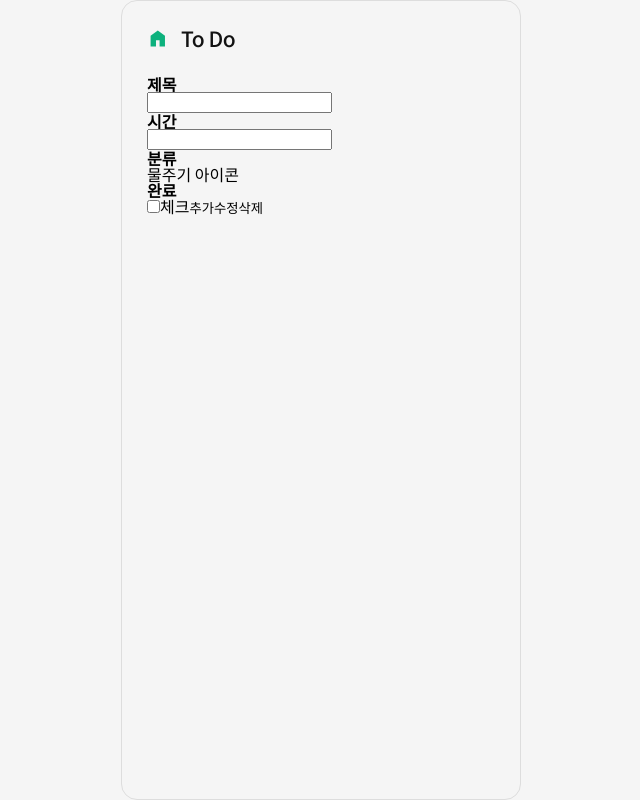
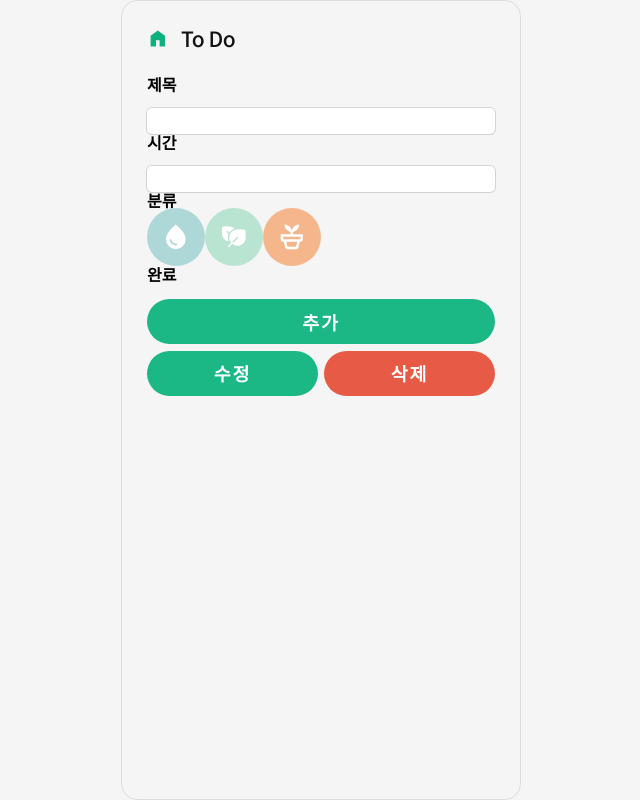
Before and after one commit to annkim7/to-do-app, a React (Create React App) app in the folder to-do-react/: page /add in a window 1280 px wide. Shown: the whole page, without its empty margins (319-959 px from the left). Built offline with nearby package versions, Linux system fonts and the light colour scheme; some icons are missing; a web font is replaced by a local one.

Commit message:
#6 폼 input, button 커스텀 스타일 적용

```diff
--- a/to-do-react/src/App.js
+++ b/to-do-react/src/App.js
@@ -23,6 +23,7 @@ export default function App() {
             <Route path="/" element={<Main />} />
             <Route path="/list" element={<List />} />
             <Route path="/add" element={<Add />} />
+            <Route path="/edit" element={<Add />} />
           </Routes>
         </main>
       </Router>
--- a/to-do-react/src/components/Item.js
+++ b/to-do-react/src/components/Item.js
@@ -1,24 +1,10 @@
 import React from "react";
+import { Link } from "react-router-dom";
+
 import styled from "styled-components";
 import { Icon } from "@iconify/react";
-
-const ItemLi = styled.li`
-  display: grid;
-  grid: "a b d" "a c d";
-  grid-template-columns: 3.625rem auto 1rem;
-  max-height: 3.625rem;
-`;
-
-const Category = styled.span`
-  ${({ theme }) => theme.flexBox("row", "center", "center")}
-  grid-area: a;
-  width: 3.625rem;
-  height: 3.625rem;
-  border-radius: 50%;
-  background: ${({ theme }) => theme.cateBlue};
-  font-size: 1.85rem;
-  color: #fff;
-`;
+import { Category, ItemLi } from "../styles/Custom";
+import { Check } from "../styles/Button";
 
 const ListTitle = styled.h4`
   padding: 0.8rem 0.6rem 0 0.6rem;
@@ -31,31 +17,11 @@ const Time = styled.span`
   color: ${({ theme }) => theme.timeGray};
 `;
 
-const Check = styled.div`
-  ${({ theme }) => theme.flexBox("row", "center", "center")}
-  grid-area: d;
-  color: ${({ theme }) => theme.checkGreen};
-  input {
-    display: none;
-  }
-  label {
-    height: 100%;
-    cursor: pointer;
-  }
-  input + label svg {
-    width: 1rem;
-    height: 100%;
-    opacity: 0;
-  }
-  input:checked + label svg {
-    opacity: 1;
-  }
-`;
-
 export default function Item() {
   return (
     <ItemLi>
-      <Category symbol="water">
+      <Link to="/edit">
+        <Category symbol={({ theme }) => theme.cateBlue}>
           <Icon icon="material-symbols:water-drop" />
         </Category>
         <ListTitle>몬스테라 물주기</ListTitle>
@@ -66,6 +32,7 @@ export default function Item() {
             <Icon icon="material-symbols:done"></Icon>
           </label>
         </Check>
+      </Link>
     </ItemLi>
   );
 }
--- a/to-do-react/src/components/Notice.js
+++ b/to-do-react/src/components/Notice.js
@@ -1,39 +1,7 @@
 import React from "react";
-import styled from "styled-components";
 import { Link } from "react-router-dom";
-
-const Alarm = styled.section`
-  margin-bottom: 1.563rem;
-  padding: ${({ theme }) => theme.pd20};
-  background: ${({ theme }) => theme.mainGreen};
-  border-radius: 1rem;
-  h2 {
-    margin-top: 0.5rem;
-    margin-bottom: 0.65rem;
-    font-size: 1.68rem;
-    letter-spacing: -0.025em;
-    font-weight: 400;
-    line-height: 1.2;
-    color: #fff;
-  }
-  .date {
-    font-size: 0.65rem;
-    color: #fff;
-    letter-spacing: -0.025em;
-    font-weight: 300;
-  }
-`;
-
-const LightBlueButton = styled.button`
-  display: flex;
-  margin-left: auto;
-  padding: 0.3rem 1.1rem;
-  background: ${({ theme }) => theme.mainSky};
-  font-size: 0.65rem;
-  border-radius: 1.15rem;
-  letter-spacing: -0.025em;
-  font-weight: 500;
-`;
+import { Alarm } from "../styles/Custom";
+import { LightBlueButton } from "../styles/Button";
 
 export default function Notice() {
   return (
--- a/to-do-react/src/pages/Add.js
+++ b/to-do-react/src/pages/Add.js
@@ -1,22 +1,55 @@
 import React from "react";
+import { Icon } from "@iconify/react";
+import { Category, WriteArea } from "../styles/Custom";
+import {
+  Check,
+  ButtonBox,
+  BigGreenButton,
+  SmallButton,
+} from "../styles/Button";
+import styled from "styled-components";
+
+const FormArea = styled.article`
+  .categoryBox {
+    display: flex;
+  }
+`;
 
 export default function Add() {
   return (
-    <article>
+    <FormArea>
       <h3>제목</h3>
-      <input type="text" title="제목 쓰기"></input>
+      <WriteArea type="text" title="제목 쓰기"></WriteArea>
       <h3>시간</h3>
-      <input type="text" title="시간 쓰기"></input>
+      <WriteArea type="text" title="시간 쓰기"></WriteArea>
       <h3>분류</h3>
-      <ul>
-        <li>물주기 아이콘</li>
-      </ul>
+      <div className="categoryBox">
+        <Category symbol={({ theme }) => theme.cateBlue}>
+          <Icon icon="material-symbols:water-drop" />
+        </Category>
+        <Category symbol={({ theme }) => theme.cateGreen}>
+          <Icon icon="fluent:leaf-two-20-filled" />
+        </Category>
+        <Category symbol={({ theme }) => theme.cateOrange}>
+          <Icon icon="material-symbols:potted-plant-outline" />
+        </Category>
+      </div>
       <h3>완료</h3>
-      <input type="checkbox" title="완료 체크" id="checkDone"></input>
-      <label htmlFor="checkDone">체크</label>
-      <button>추가</button>
-      <button>수정</button>
-      <button>삭제</button>
-    </article>
+      <Check>
+        <input type="checkbox" title="완료 체크" id="checkDone"></input>
+        <label htmlFor="checkDone">
+          <Icon icon="material-symbols:done"></Icon>
+        </label>
+      </Check>
+      <ButtonBox>
+        <BigGreenButton colorType={({ theme }) => theme.checkGreen}>
+          추가
+        </BigGreenButton>
+        <SmallButton colorType={({ theme }) => theme.checkGreen}>
+          수정
+        </SmallButton>
+        <SmallButton colorType={({ theme }) => theme.mainRed}>삭제</SmallButton>
+      </ButtonBox>
+    </FormArea>
   );
 }
--- /dev/null
+++ b/to-do-react/src/styles/Button.js
@@ -0,0 +1,54 @@
+import styled from "styled-components";
+
+export const Check = styled.div`
+  ${({ theme }) => theme.flexBox("row", "center", "center")}
+  grid-area: d;
+  color: ${({ theme }) => theme.checkGreen};
+  input {
+    display: none;
+  }
+  label {
+    height: 100%;
+    cursor: pointer;
+  }
+  input + label svg {
+    width: 1rem;
+    height: 100%;
+    opacity: 0;
+  }
+  input:checked + label svg {
+    opacity: 1;
+  }
+`;
+
+export const ButtonBox = styled.div`
+  display: flex;
+  flex-wrap: wrap;
+  gap: 0.4rem;
+`;
+
+export const LightBlueButton = styled.button`
+  display: flex;
+  margin-left: auto;
+  padding: 0.3rem 1.1rem;
+  background: ${({ theme }) => theme.mainSky};
+  font-size: 0.65rem;
+  border-radius: 1.15rem;
+  letter-spacing: -0.025em;
+  font-weight: 500;
+`;
+
+export const BigGreenButton = styled.button`
+  width: 100%;
+  padding: 0.6rem;
+  color: #fff;
+  font-size: 1.15rem;
+  font-weight: 600;
+  letter-spacing: 0.1em;
+  background: ${(props) => props.colorType};
+  border-radius: 1.875rem;
+`;
+
+export const SmallButton = styled(BigGreenButton)`
+  width: calc(50% - 0.2rem);
+`;
--- /dev/null
+++ b/to-do-react/src/styles/Custom.js
@@ -0,0 +1,50 @@
+import styled from "styled-components";
+
+export const ItemLi = styled.li`
+  > a {
+    display: grid;
+    grid: "a b d" "a c d";
+    grid-template-columns: 3.625rem auto 1rem;
+    max-height: 3.625rem;
+  }
+`;
+
+export const Category = styled.span`
+  ${({ theme }) => theme.flexBox("row", "center", "center")}
+  grid-area: a;
+  width: 3.625rem;
+  height: 3.625rem;
+  border-radius: 50%;
+  background: ${(props) => props.symbol};
+  font-size: 1.85rem;
+  color: #fff;
+`;
+
+export const WriteArea = styled.input`
+  height: 1.625rem;
+  margin-top: 1rem;
+  border-radius: 0.313rem;
+  box-shadow: ${({ theme }) => theme.borderShadow};
+`;
+
+export const Alarm = styled.section`
+  margin-bottom: 1.563rem;
+  padding: ${({ theme }) => theme.pd20};
+  background: ${({ theme }) => theme.mainGreen};
+  border-radius: 1rem;
+  h2 {
+    margin-top: 0.5rem;
+    margin-bottom: 0.65rem;
+    font-size: 1.68rem;
+    letter-spacing: -0.025em;
+    font-weight: 400;
+    line-height: 1.2;
+    color: #fff;
+  }
+  .date {
+    font-size: 0.65rem;
+    color: #fff;
+    letter-spacing: -0.025em;
+    font-weight: 300;
+  }
+`;
--- a/to-do-react/src/styles/Global.js
+++ b/to-do-react/src/styles/Global.js
@@ -19,11 +19,14 @@ const GlobalStyle = createGlobalStyle`
     }
 
     input, textarea {
+        width:100%;
+        margin:0;
+        padding:0;
+        border:0;
         -moz-user-select: auto;
         -webkit-user-select: auto;
         -ms-user-select: auto;
         user-select: auto;
-        margin:0;
     }
     input:focus {
         outline: none;
--- a/to-do-react/src/styles/theme.js
+++ b/to-do-react/src/styles/theme.js
@@ -15,6 +15,9 @@ export const theme = {
   /*padding*/
   pd25: "1.563rem;",
   pd20: "1.25rem",
+  /*box-shadow*/
+  borderShadow:
+    "0px 0px 0px 1px rgba(27, 31, 35, 0.15), 0px 1px 3px rgba(0, 0, 0, 0.02)",
 };
 
 export const mixins = {
```
Lines whose indentation alone changed are shown as unchanged.
